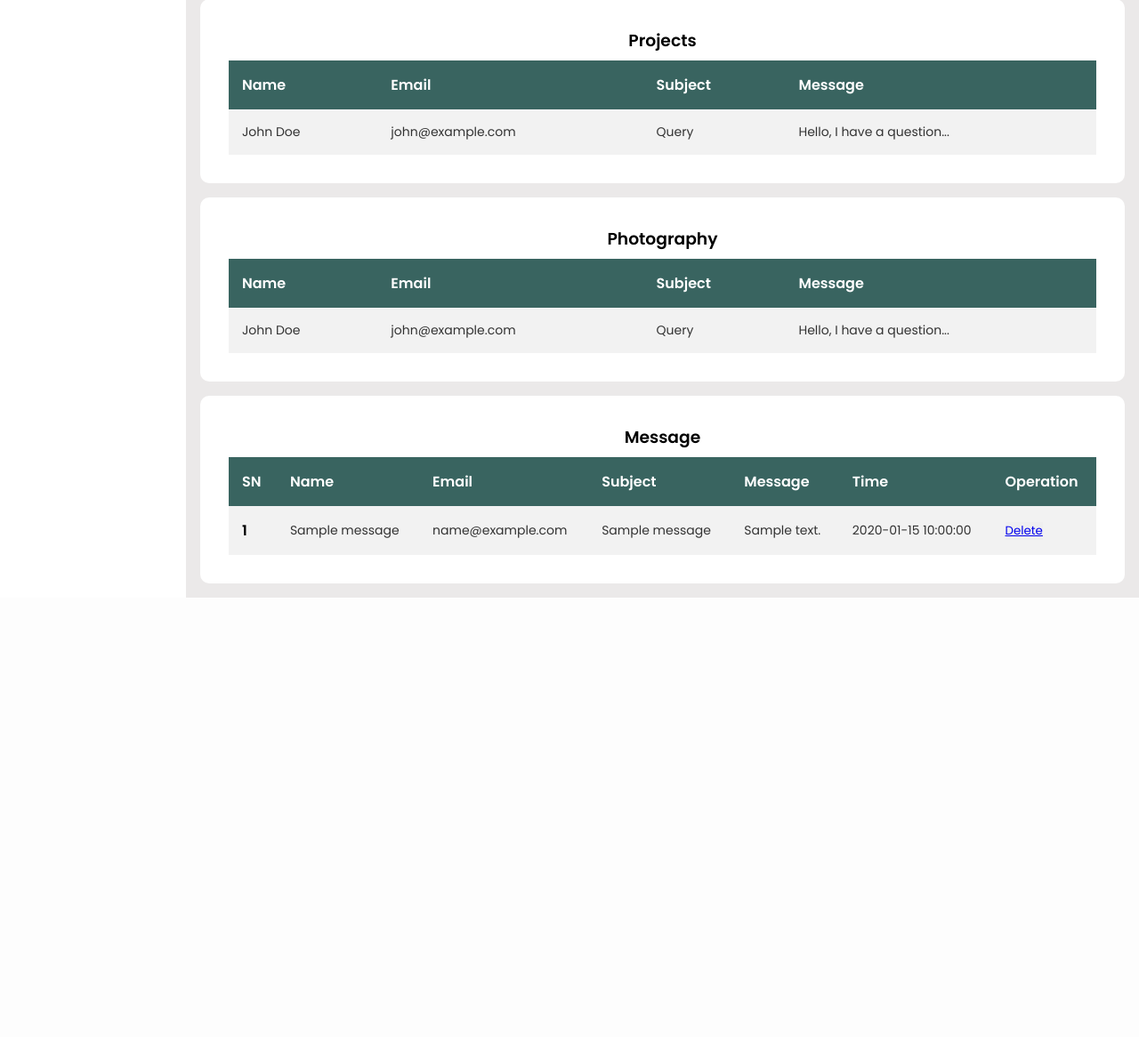
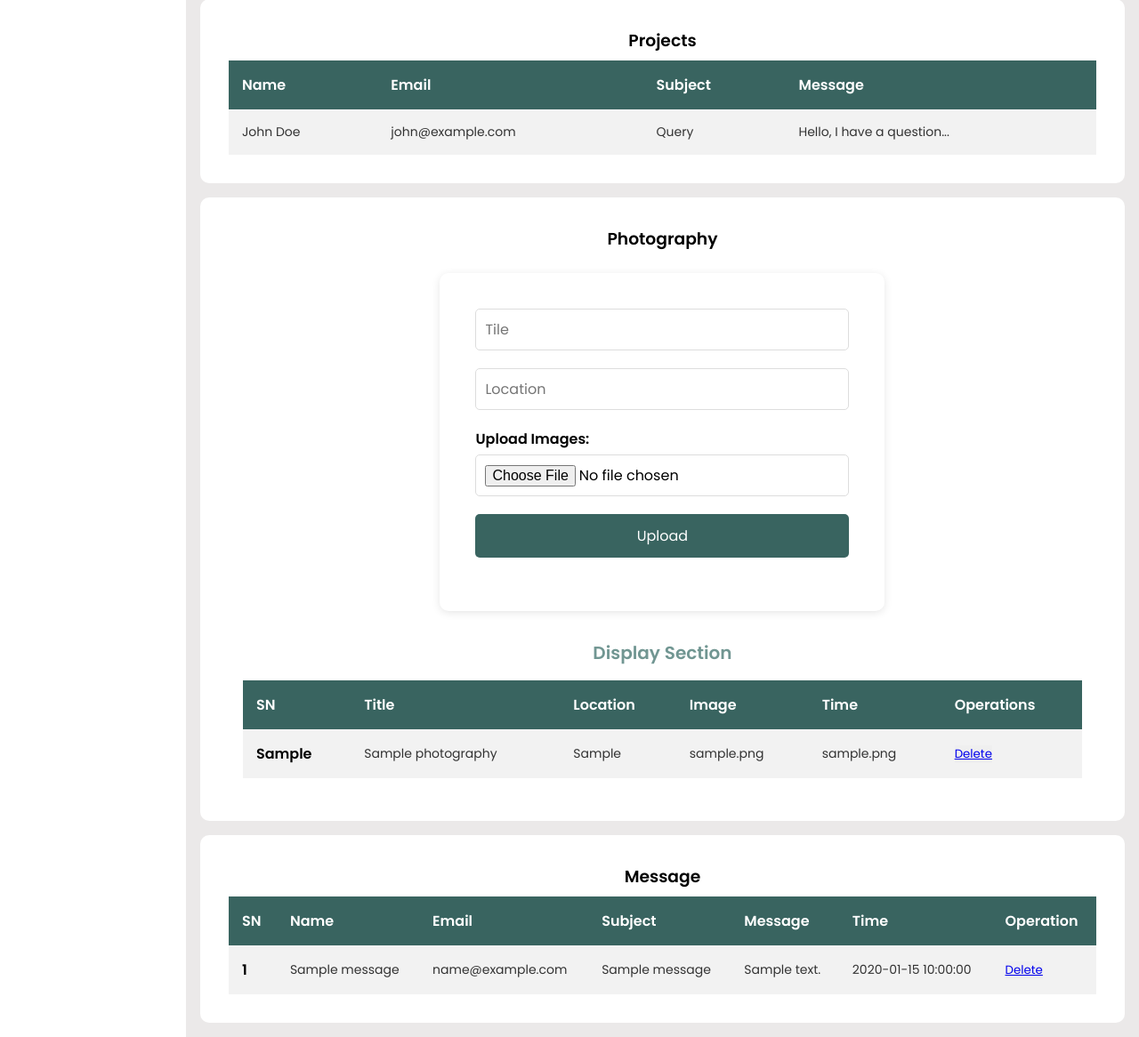
Before and after one commit to Efty34/Portfolio_Fullstack, a PHP site: page /index_admin.php in a window 1280 px wide. Shown: the part 2243-3409 px from the top of the page at 89% size. Before the commit the page ends 2915 px from the top, so only its background shows below. Run offline with PHP 8.4, Linux system fonts and the light colour scheme; the visitor is signed in with stand-in values (Sample User, id 1); tables that the repository leaves empty or names only in its code hold one stand-in row (values such as "Sample post").

Commit message:
Photography done

```diff
--- a/index/index_admin.php
+++ b/index/index_admin.php
@@ -357,6 +357,7 @@ if (!isset($_SESSION["user"])) {
 
                     </table>
                 </div>
+            </div>
 
         </section>
 
@@ -416,26 +417,80 @@ if (!isset($_SESSION["user"])) {
             <div class="main--title--div">
                 <h3 class="main--title">Photography</h3>
             </div>
+
+            <div class="timeline-section">
+                <div class="form-container">
+                    <form action="../include/photography.inc.php" method="post" enctype="multipart/form-data">
+                        <div class="form-group">
+                            <!-- <label for="name">University Name:</label> -->
+                            <input type="text" name="title" required placeholder="Tile">
+                        </div>
+                        <div class="form-group">
+                            <!-- <label for="email">Degree:</label> -->
+                            <input type="text" name="location" required placeholder="Location">
+                        </div>
+                        <div class="form-group">
+                            <label for="picture">Upload Images:</label>
+                            <input type="file" id="picture" name="picture" accept="image/*" required>
+                        </div>
+                        <div class="form-group">
+                            <input type="submit" value="Upload">
+                        </div>
+                    </form>
+                </div>
+            </div>
+
+            <div class="timeline-section">
+                <h2>Display Section</h2>
                 <div class="table-container">
                     <table>
                         <thead>
                             <tr>
-                            <th>Name</th>
-                            <th>Email</th>
-                            <th>Subject</th>
-                            <th>Message</th>
+                                <th>SN</th>
+                                <th>Title</th>
+                                <th>Location</th>
+                                <th>Image</th>
+                                <th>Time</th>
+                                <th>Operations</th>
                             </tr>
                         </thead>
+
                         <tbody>
-                        <tr>
-                            <td>John Doe</td>
-                            <td>john@example.com</td>
-                            <td>Query</td>
-                            <td>Hello, I have a question...</td>
-                        </tr>
+
+                            <?php
+
+                            include './dbconnect.inc.php';
+
+                            $sql = "SELECT * FROM `photography`";
+                            $result = mysqli_query($conn, $sql);
+
+                            if ($result) {
+                                while ($row = mysqli_fetch_assoc($result)) {
+                                    $id = $row['sn'];
+                                    $title = $row['title'];
+                                    $location = $row['location'];
+                                    $image = $row['image'];
+                                    $time = $row['image'];
+
+                                    echo '<tr>
+                                        <th scope="row">' . $id . '</th>
+                                        <td>' . $title . '</td>
+                                        <td>' . $location . '</td>
+                                        <td>' . $image . '</td>
+                                        <td>' . $time . '</td>
+                                        <td>
+                                        <button><a href="../crud/delete_photography.php ? deleteid=' . $id . '">Delete</a> </button>
+                                        </td>
+                                        </tr>';
+                                }
+                            }
+                            ?>
                         </tbody>
+
                     </table>
                 </div>
+            </div>
+
         </section>
 
         <section id="message">
```
Also changed, not shown: crud/delete_photography.php (added, +17 -0 lines), include/photography.inc.php (added, +55 -0 lines), index/index.php (+60 -11 lines), index/uploads/1675492765918.jpg (added), index/uploads/20230726_124000.jpg (added). Lines whose indentation alone changed are shown as unchanged.
